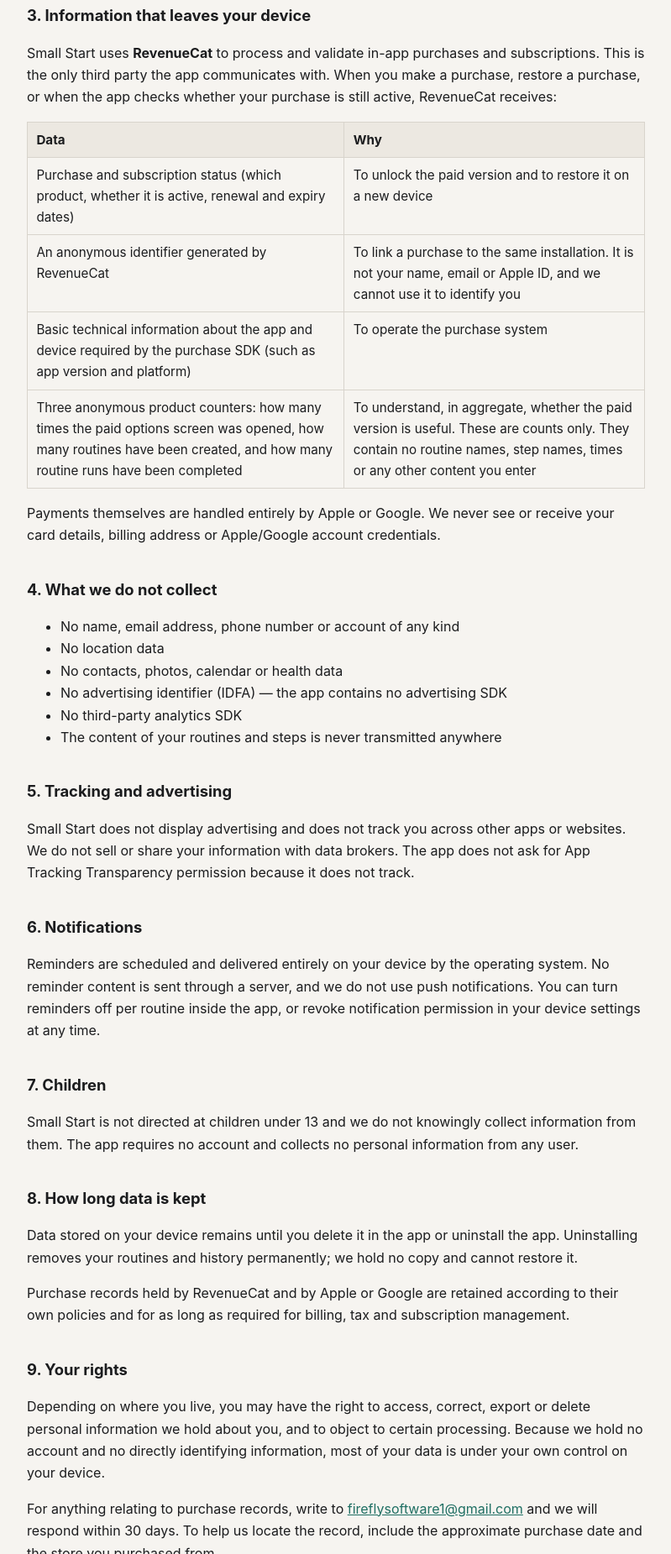
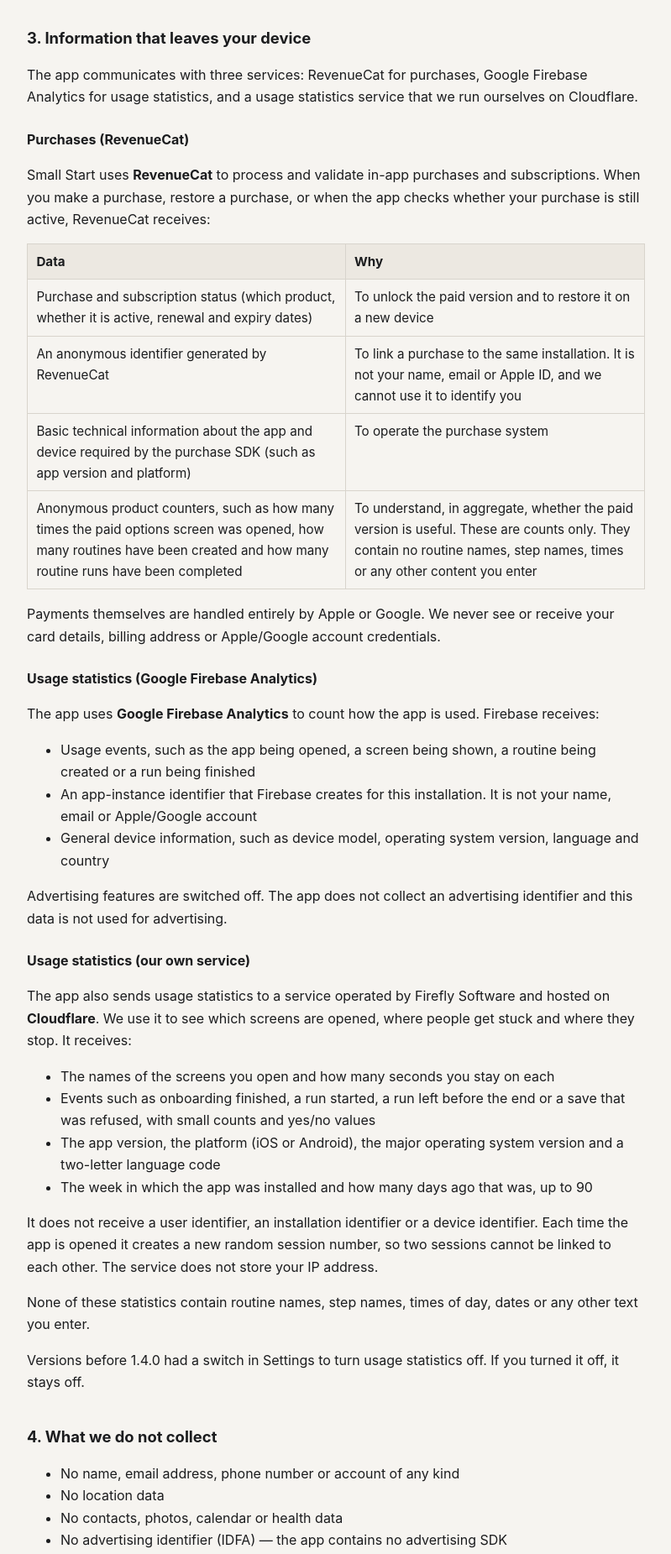
Before and after one commit to UnverFirat/fireflysoftware, a plain HTML site: page smallstart/privacy.html in a window 1280 px wide. Shown: the part 949-2800 px from the top of the page at 84% size, without its empty margins (240-1039 px from the left). Drawn offline with Linux system fonts and the light colour scheme.

Commit message:
Describe usage statistics in the Small Start privacy policy.
Co-Authored-By: Claude Fable 5.2 <noreply@anthropic.com>

```diff
--- a/smallstart/privacy.html
+++ b/smallstart/privacy.html
@@ -13,6 +13,7 @@
   }
   h1 { font-size: 1.9rem; margin-bottom: .25rem; }
   h2 { font-size: 1.15rem; margin-top: 2.25rem; }
+  h3 { font-size: 1rem; margin-top: 1.5rem; }
   .meta { color: #6b6f76; font-size: .9rem; margin-top: 0; }
   table { border-collapse: collapse; width: 100%; margin: 1rem 0; font-size: .95rem; }
   th, td { border: 1px solid #d8d4cc; padding: .5rem .65rem; text-align: left; vertical-align: top; }
@@ -34,14 +35,16 @@
 
 <h1>Privacy Policy</h1>
 <p class="meta">Small Start — published by Firefly Software.<br>
-Last updated: 22 July 2026.</p>
+Last updated: 25 November 2026.</p>
 
 <div class="box">
   <strong>The short version.</strong> Small Start has no accounts and no sign-up.
   Your routines, steps, schedules, streaks and history are stored only on your
-  device and are never uploaded to us. We show no ads and use no advertising or
-  tracking SDKs. The only information that leaves your device is what our
-  payments provider needs to confirm whether you have an active purchase.
+  device and are never uploaded to us. We show no ads and we do not track you
+  across other apps or websites. Two kinds of information leave your device:
+  what our payments provider needs to confirm your purchase, and anonymous usage
+  statistics that tell us which parts of the app are used. Neither contains
+  anything you type into the app.
 </div>
 
 <h2>1. Who we are</h2>
@@ -69,10 +72,15 @@ keychain so that reinstalling the app does not restart the trial. It contains a
 date only — no personal information.</p>
 
 <h2>3. Information that leaves your device</h2>
+<p>The app communicates with three services: RevenueCat for purchases, Google
+Firebase Analytics for usage statistics, and a usage statistics service that we
+run ourselves on Cloudflare.</p>
+
+<h3>Purchases (RevenueCat)</h3>
 <p>Small Start uses <strong>RevenueCat</strong> to process and validate in-app
-purchases and subscriptions. This is the only third party the app communicates
-with. When you make a purchase, restore a purchase, or when the app checks
-whether your purchase is still active, RevenueCat receives:</p>
+purchases and subscriptions. When you make a purchase, restore a purchase, or
+when the app checks whether your purchase is still active, RevenueCat
+receives:</p>
 <table>
   <tr><th>Data</th><th>Why</th></tr>
   <tr>
@@ -91,8 +99,8 @@ whether your purchase is still active, RevenueCat receives:</p>
     <td>To operate the purchase system</td>
   </tr>
   <tr>
-    <td>Three anonymous product counters: how many times the paid options
-        screen was opened, how many routines have been created, and how many
+    <td>Anonymous product counters, such as how many times the paid options
+        screen was opened, how many routines have been created and how many
         routine runs have been completed</td>
     <td>To understand, in aggregate, whether the paid version is useful. These
         are counts only. They contain no routine names, step names, times or
@@ -102,13 +110,51 @@ whether your purchase is still active, RevenueCat receives:</p>
 <p>Payments themselves are handled entirely by Apple or Google. We never see or
 receive your card details, billing address or Apple/Google account credentials.</p>
 
+<h3>Usage statistics (Google Firebase Analytics)</h3>
+<p>The app uses <strong>Google Firebase Analytics</strong> to count how the app
+is used. Firebase receives:</p>
+<ul>
+  <li>Usage events, such as the app being opened, a screen being shown, a
+      routine being created or a run being finished</li>
+  <li>An app-instance identifier that Firebase creates for this installation.
+      It is not your name, email or Apple/Google account</li>
+  <li>General device information, such as device model, operating system
+      version, language and country</li>
+</ul>
+<p>Advertising features are switched off. The app does not collect an
+advertising identifier and this data is not used for advertising.</p>
+
+<h3>Usage statistics (our own service)</h3>
+<p>The app also sends usage statistics to a service operated by Firefly Software
+and hosted on <strong>Cloudflare</strong>. We use it to see which screens are
+opened, where people get stuck and where they stop. It receives:</p>
+<ul>
+  <li>The names of the screens you open and how many seconds you stay on
+      each</li>
+  <li>Events such as onboarding finished, a run started, a run left before the
+      end or a save that was refused, with small counts and yes/no values</li>
+  <li>The app version, the platform (iOS or Android), the major operating
+      system version and a two-letter language code</li>
+  <li>The week in which the app was installed and how many days ago that was,
+      up to 90</li>
+</ul>
+<p>It does not receive a user identifier, an installation identifier or a device
+identifier. Each time the app is opened it creates a new random session number,
+so two sessions cannot be linked to each other. The service does not store your
+IP address.</p>
+<p>None of these statistics contain routine names, step names, times of day,
+dates or any other text you enter.</p>
+<p>Versions before 1.4.0 had a switch in Settings to turn usage statistics off.
+If you turned it off, it stays off.</p>
+
 <h2>4. What we do not collect</h2>
 <ul>
   <li>No name, email address, phone number or account of any kind</li>
   <li>No location data</li>
   <li>No contacts, photos, calendar or health data</li>
   <li>No advertising identifier (IDFA) — the app contains no advertising SDK</li>
-  <li>No third-party analytics SDK</li>
+  <li>No analytics that identify you — usage statistics carry no name, email or
+      account, and nothing you type into the app</li>
   <li>The content of your routines and steps is never transmitted anywhere</li>
 </ul>
 
@@ -136,12 +182,19 @@ we hold no copy and cannot restore it.</p>
 <p>Purchase records held by RevenueCat and by Apple or Google are retained
 according to their own policies and for as long as required for billing, tax
 and subscription management.</p>
+<p>Usage statistics sent to our own service are kept as individual events for 30
+days. After that only daily totals remain, such as how many sessions opened a
+screen. Data held by Google Firebase Analytics is retained according to Google's
+policies.</p>
 
 <h2>9. Your rights</h2>
 <p>Depending on where you live, you may have the right to access, correct,
 export or delete personal information we hold about you, and to object to
 certain processing. Because we hold no account and no directly identifying
 information, most of your data is under your own control on your device.</p>
+<p>Usage statistics sent to our own service carry no identifier, so we cannot
+find, export or delete the events of one person. If you have a question about
+them, write to us.</p>
 <p>For anything relating to purchase records, write to
 <a href="mailto:fireflysoftware1@gmail.com">fireflysoftware1@gmail.com</a> and
 we will respond within 30 days. To help us locate the record, include the
@@ -152,12 +205,13 @@ approximate purchase date and the store you purchased from.</p>
   <li>RevenueCat — <a href="https://www.revenuecat.com/privacy">revenuecat.com/privacy</a></li>
   <li>Apple — <a href="https://www.apple.com/legal/privacy/">apple.com/legal/privacy</a></li>
   <li>Google — <a href="https://policies.google.com/privacy">policies.google.com/privacy</a></li>
+  <li>Google Firebase — <a href="https://firebase.google.com/support/privacy">firebase.google.com/support/privacy</a></li>
+  <li>Cloudflare — <a href="https://www.cloudflare.com/privacypolicy/">cloudflare.com/privacypolicy</a></li>
 </ul>
 
 <h2>11. Changes to this policy</h2>
 <p>If we change how the app handles data, we will update this page and change
-the date at the top. Material changes will also be noted in the app's release
-notes.</p>
+the date at the top.</p>
 
 <h2>12. Contact</h2>
 <p><a href="mailto:fireflysoftware1@gmail.com">fireflysoftware1@gmail.com</a></p>
```
